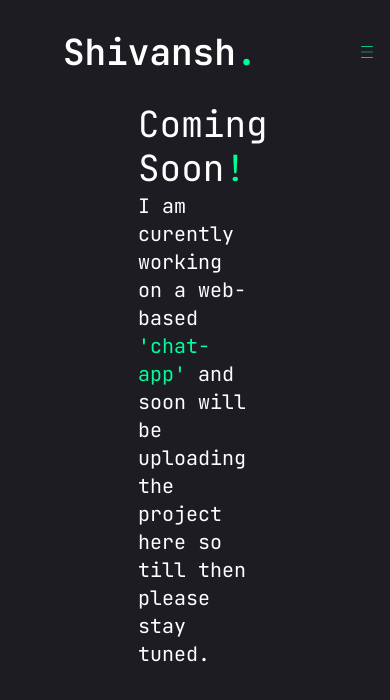
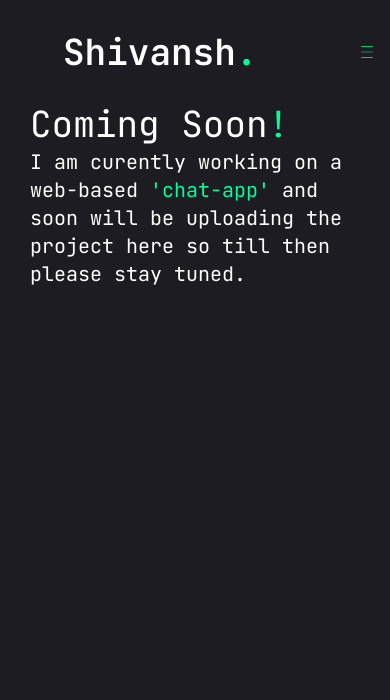
Before and after one commit to ShivanshKaushik007/Shivansh, a Next.js app: page /work in a window 390 px wide. Shown: the top 700 px of the page. Built offline with nearby package versions, Linux system fonts and the light colour scheme.

Commit message:
work page mobile screen alignment

```diff
--- a/app/work/page.jsx
+++ b/app/work/page.jsx
@@ -1,7 +1,7 @@
 const Work = () => {
   return(
-  <div className="bg-primary text-white px-[138px]">
-    <span className="text-4xl">Coming Soon</span><span className="text-accent text-4xl">!</span>
+  <div className="xl:flex flex-col  bg-primary text-white xl:px-[138px] px-[30px] ">
+    <h1><span className="text-4xl">Coming Soon</span><span className="text-accent text-4xl">!</span></h1>
     <h1 className="text-white text-xl">I am curently working on a web-based <span className="text-accent w-2 ">'chat-app'</span> and soon will be uploading the project here so till then please stay tuned.</h1>
   </div>
   );
```
